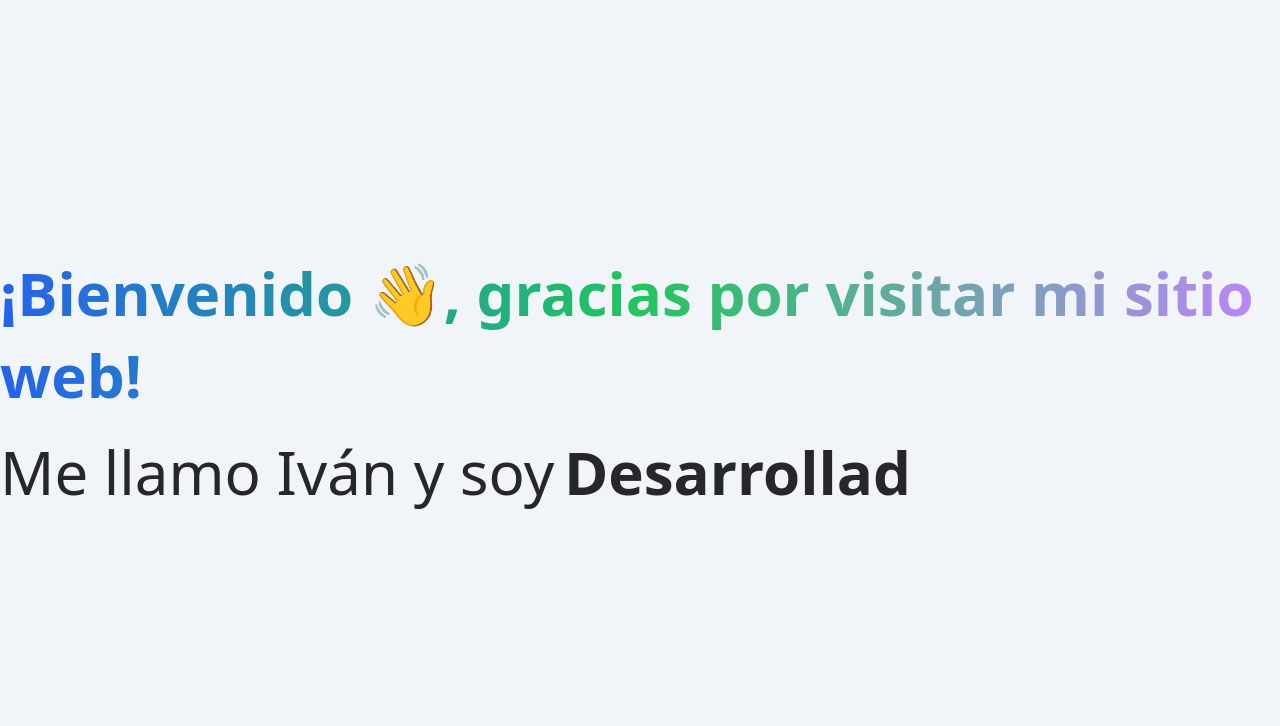
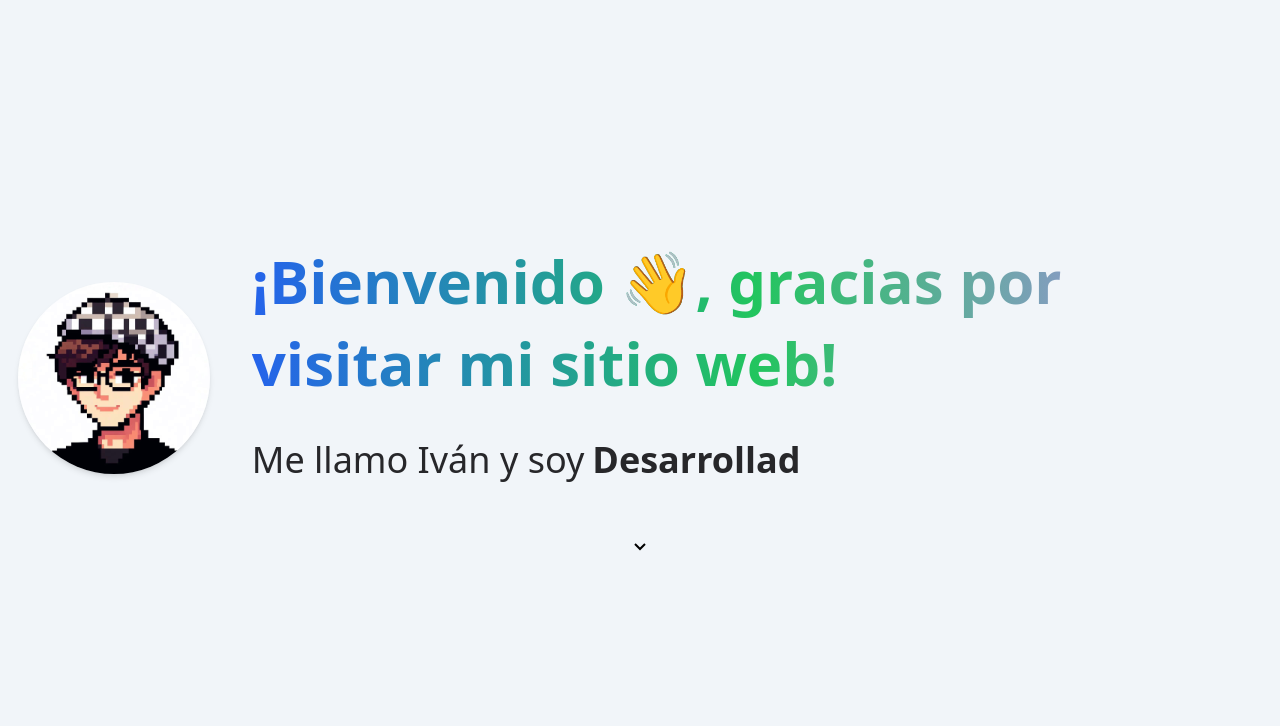
Before and after one commit to iDuqueZ/SoyDuque-new, an Astro site: page / in a window 1280 px wide. Shown: the part 74-800 px from the top of the page. Built offline with nearby package versions, Linux system fonts and the light colour scheme; Astro itself is replaced by a stand-in of ours.

Commit message:
Actualizar estilos de Bienvenido.astro y agregar componente Hero.astro a la página de inicio

```diff
--- a/src/components/Bienvenido.astro
+++ b/src/components/Bienvenido.astro
@@ -1,13 +1,12 @@
 <div class="w-full md:w-auto">
-  <p data-typewriter="Desarrollador...,Deseñador UX/UI...,Analista de Datos...,Estudiante...,Amante de la IA...,Curioso..."></p>
+  <p class="md:pl-2" data-typewriter="Desarrollador...,Diseñador UX/UI...,Analista de Datos...,Estudiante...,Amante de la IA...,Curioso..."></p>
 </div>
 
 <style>
 
   [data-typewriter] {
     font-weight: bold;
-    border-right: 0.8rem solid transparent;
-    padding: 0.6rem;
+    border-right: 0.4rem solid transparent;
     display: inline-block;
   }
 
@@ -22,7 +21,7 @@
     }
 
     50% {
-      border-color: #ff8e3c;
+      border-color: rgb(13 148 136);
     }
   }
 </style>
--- /dev/null
+++ b/src/components/Hero.astro
@@ -0,0 +1,33 @@
+---
+import Bienvenido from "../components/Bienvenido.astro";
+---
+
+<section class="flex flex-col max-w-screen-xl md:flex-row text-wrap">
+
+    <div class="flex items-center mx-auto mb-10 md:mb-0 w-auto md:w-3/12">
+        <img src="/Profile.jpeg" alt="Iván Profile" class="rounded-full h-32 md:w-48 md:h-48 mx-auto shadow-md" />
+    </div>
+
+
+  <div class="p-6">
+    <h1
+      class="text-4xl md:text-6xl font-semibold bg-gradient-to-r from-blue-600 via-green-500 to-purple-400 text-transparent bg-clip-text"
+    >
+      ¡Bienvenido <span class="text-black">👋</span>, gracias por visitar mi
+      sitio web!
+    </h1>
+    <div
+      class="flex flex-col md:flex-row items-center h-28 text-2xl md:text-4xl text-zinc-800"
+    >
+      <p class="w-full md:w-auto">Me llamo Iván y soy</p>
+      <Bienvenido />
+    </div>
+  </div>
+
+</section>
+
+<style>
+	h1 {
+		line-height: normal;
+	}
+</style>
--- a/src/pages/index.astro
+++ b/src/pages/index.astro
@@ -1,26 +1,25 @@
 ---
 import Layout from "../layouts/Layout.astro";
-import Bienvenido from "../components/Bienvenido.astro";
+import Hero from "../components/Hero.astro";
 ---
 
 <Layout title="SoyDuque">
   <main class="flex items-center justify-center flex-col h-screen bg-slate-100">
-    <section>
-      <div>
-        <h1
-          class="text-4xl md:text-6xl font-semibold bg-gradient-to-r from-blue-600 via-green-500 to-purple-400 text-transparent bg-clip-text"
-        >
-          ¡Bienvenido <span class="text-black">👋</span>, gracias por visitar mi sitio web!
-        </h1>
-		<div class="flex flex-col md:flex-row items-center h-28 text-4xl md:text-6xl text-zinc-800">
-			<p>Me llamo Iván y soy </p> <Bienvenido />
-		</div>
-    </section>
+    <Hero />
+
+    <!-- FLEHA HACIA ABAJO -->
+    <div class="flex flex-col items-center justify-center">
+
+      <svg
+	  	class="animate-bounce w-6 h-6 text-zinc-600"
+        width="24"
+        height="24"
+        viewBox="0 0 24 24"
+        style="fill: rgba(0, 0, 0, 1);transform: ;msFilter:;"
+        ><path
+          d="M16.293 9.293 12 13.586 7.707 9.293l-1.414 1.414L12 16.414l5.707-5.707z"
+        ></path></svg
+      >
+    </div>
   </main>
 </Layout>
-
-<style>
-	h1 {
-		line-height: normal;
-	}
-</style>
```
Also changed, not shown: public/Profile.jpeg (added).
